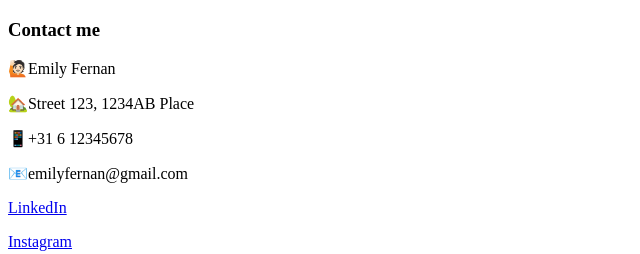
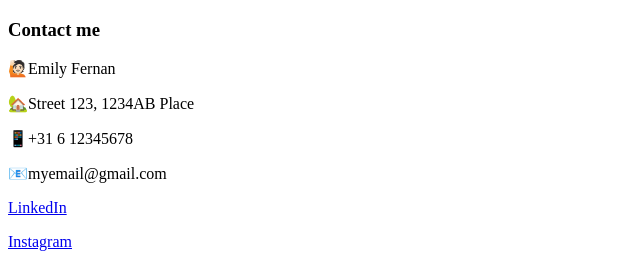
Before and after one commit to EmilyFernan/cv, a plain HTML site: page contact.html in a window 1280 px wide. Shown: the top 254 px of the page, 0-640 px from the left. Drawn offline with Linux system fonts and the light colour scheme.

Commit message:
changed email address to fictional one

```diff
--- a/contact.html
+++ b/contact.html
@@ -9,7 +9,7 @@
 <p>🙋🏻‍Emily Fernan</p>
 <p>🏡Street 123, 1234AB Place</p>
 <p>📱+31 6 12345678</p>
-<p>📧emilyfernan@gmail.com</p>
+<p>📧myemail@gmail.com</p>
 <p><a href="https://www.linkedin.com/in/emilyfernan/">LinkedIn</a></p>
 <p><a href="https://www.instagram.com/fernan_emily/">Instagram</a></p>
 
```
